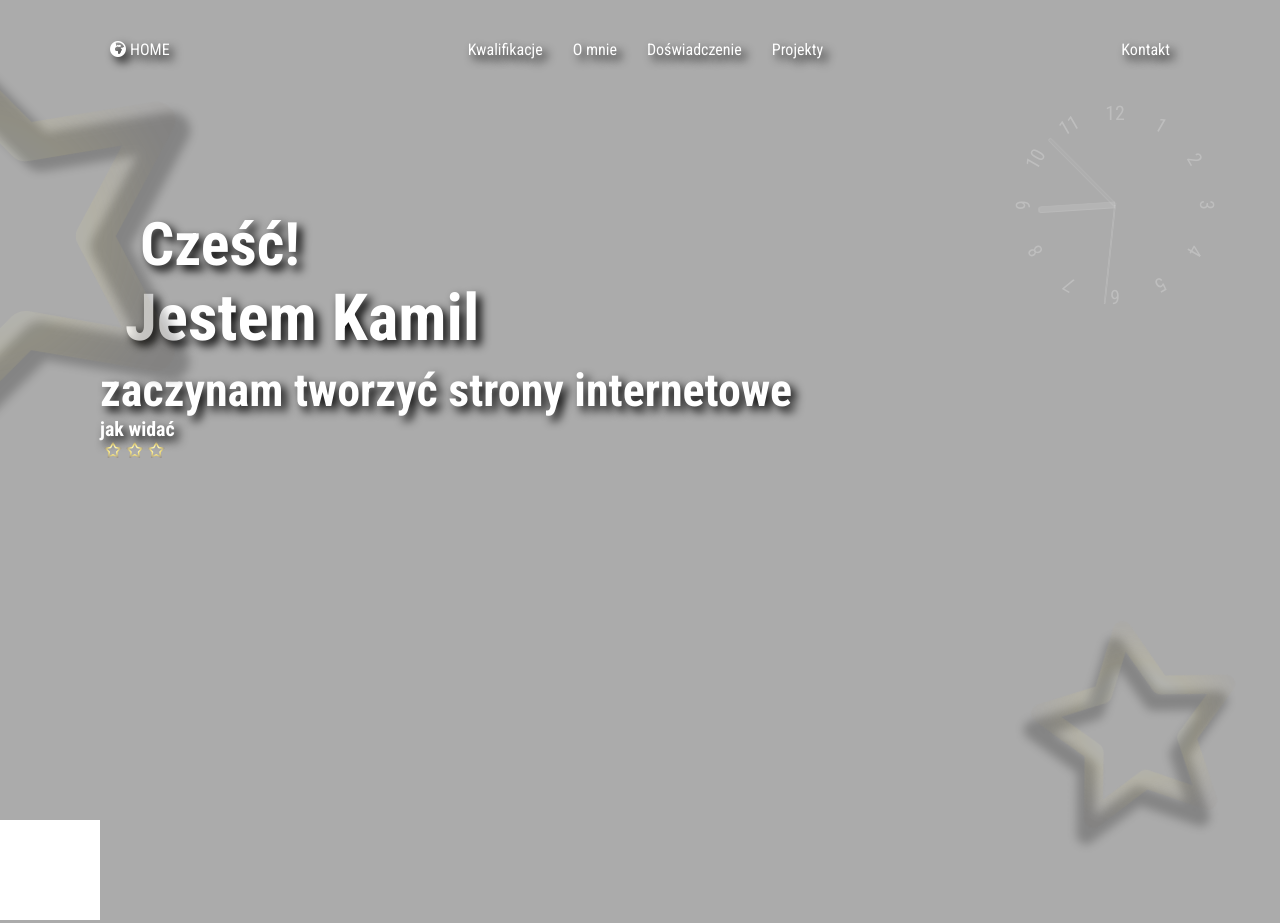
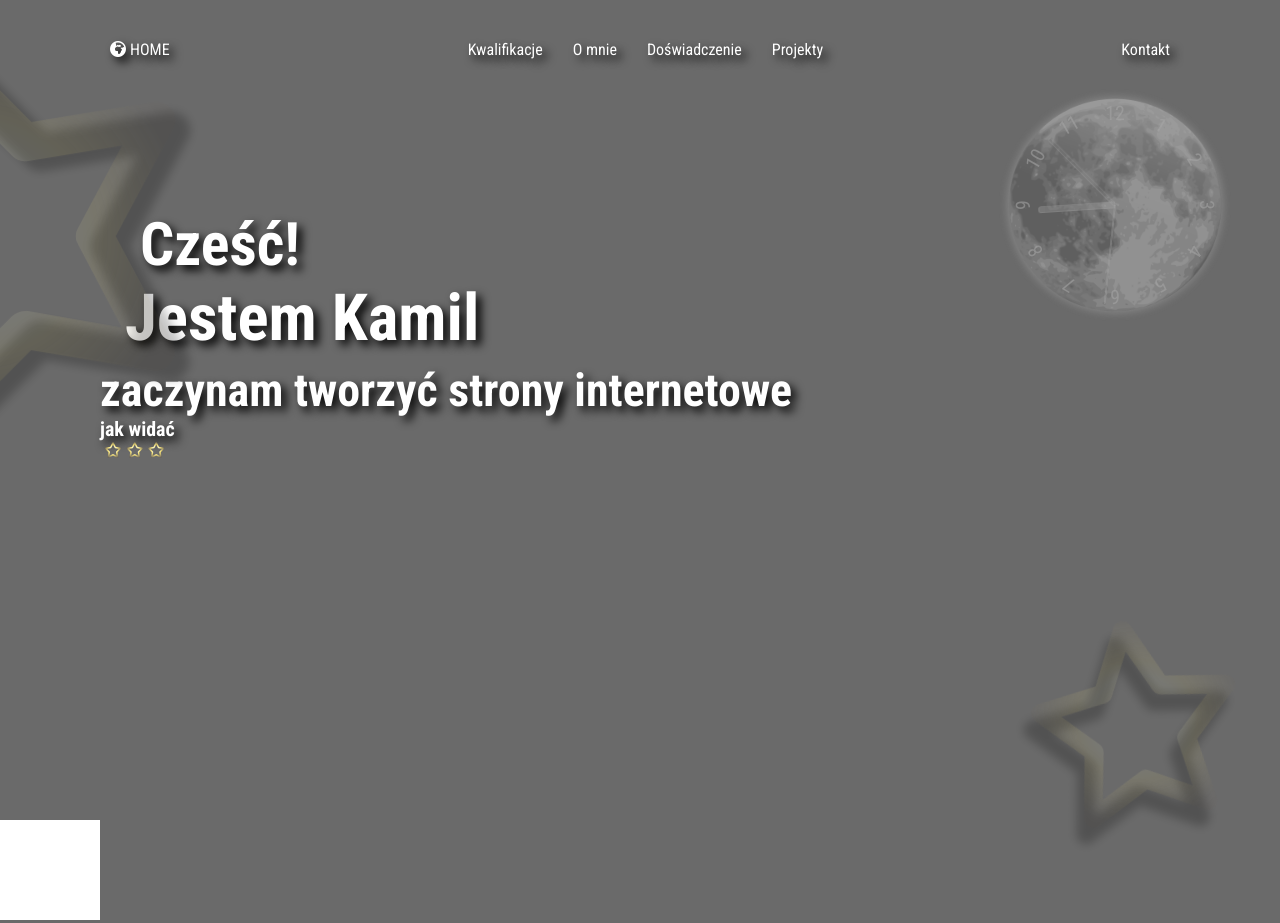
Before and after one commit to Yezzey/Portfolio, a plain HTML site: page index.html in a window 1280 px wide. Shown: the top 923 px of the page. Drawn offline with Linux system fonts and the light colour scheme; the site is published under a folder, as on GitHub Pages, so addresses that start at the root find nothing.

Commit message:
bg img work

```diff
--- a/scss/style.scss
+++ b/scss/style.scss
@@ -34,7 +34,7 @@ body {
 			width: 4200px;
 
 			transform: translateX(-50%);
-			background-image: url(/img/bg-big.jpg);
+			background-image: url('../img/bg-big.jpg');
 
 			// 			background: rgb(0,11,158);
 			// background: linear-gradient(176deg, rgba(0,11,158,1) 0%, rgba(20,95,110,1) 11%, rgba(25,116,98,1) 15%, rgba(31,141,84,1) 26%, rgba(40,179,63,1) 40%, rgba(38,172,61,1) 43%, rgba(33,150,53,1) 48%, rgba(32,144,51,1) 52%, rgba(0,0,0,1) 100%);
@@ -59,7 +59,7 @@ body {
 			display: flex;
 			justify-content: center;
 			align-items: center;
-			background-image: url(/img/moon.png);
+			background-image: url(../img/moon.png);
 			background-size: contain;
 			height: 250px;
 			width: 250px;
```
Also changed, not shown: index.html (+0 -2 lines), autoneef.png (added), css/style.css, img/lead_spacex_dwnf_vowoaauorw.webp (deleted), img/moon2.jpg (deleted), img/spaces-nasa-starsihp-na-ksiezycu.jpg (deleted), 2 other files.
